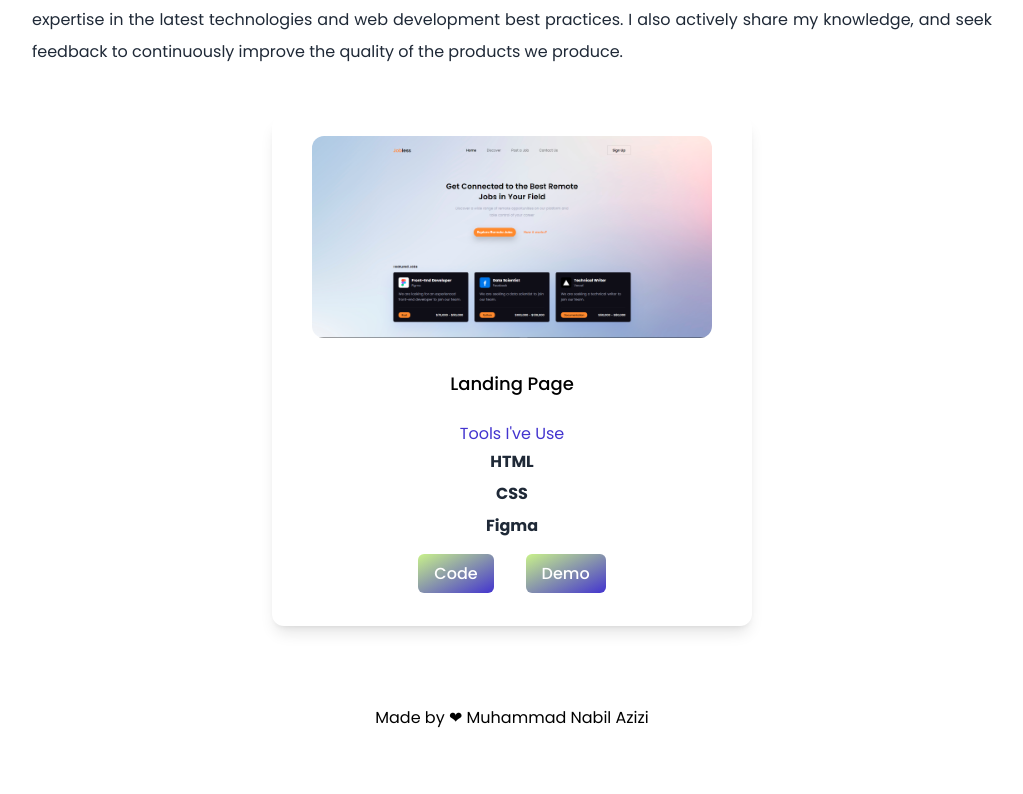
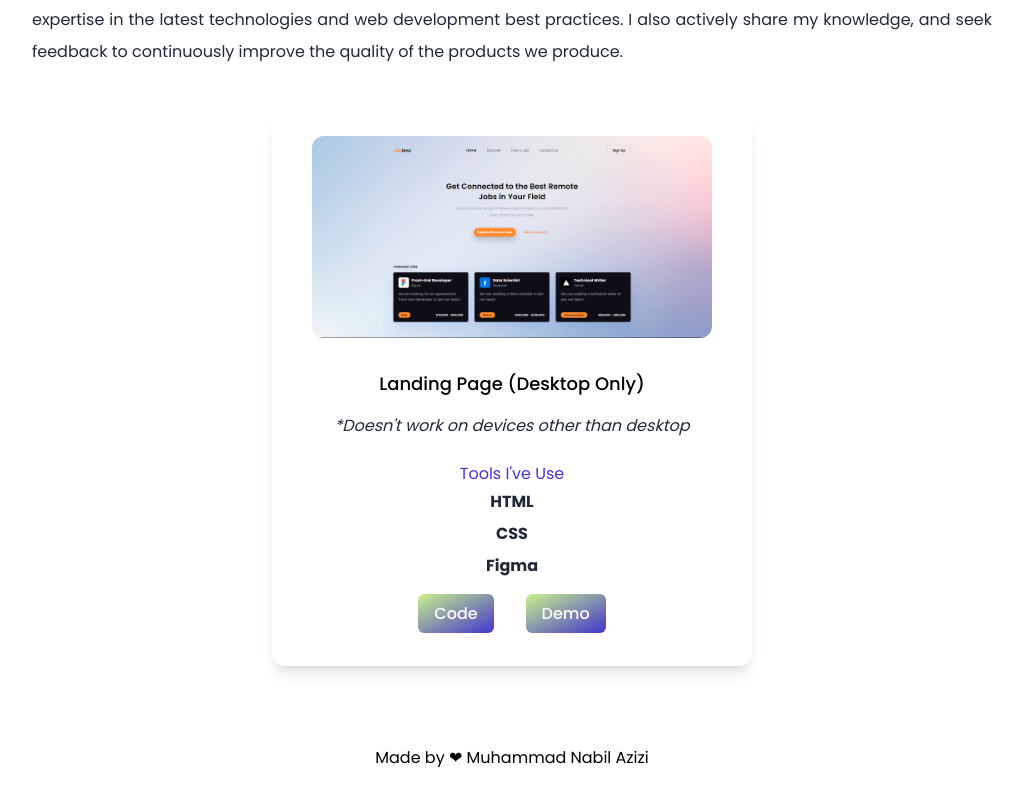
Before and after one commit to NabilAzizii/Portfolio-NextJS, a Next.js app: page / in a window 1280 px wide. Shown: the part 3425-4219 px from the top of the page, without its empty margins (128-1151 px from the left). Before the commit the page ends 4179 px from the top, so only its background shows below. Built offline with nearby package versions, Linux system fonts and the light colour scheme.

Commit message:
Fix Projects Sections

```diff
--- a/src/app/page.js
+++ b/src/app/page.js
@@ -157,7 +157,8 @@ export default function Home() {
               <div className="flex justify-center items-center ">
                 <Image src={jobless} width={400} height={300} className="rounded-xl hover:shadow-md hover:scale-105 transition-all duration-200" />
               </div>
-              <h3 className="text-lg  font-medium pt-8 pb-2">Landing Page</h3>
+              <h3 className="text-lg  font-medium pt-8 pb-2">Landing Page (Desktop Only)</h3>
+              <p className="lg:text-base text-xs py-2 leading-8 text-gray-800 italic ">*Doesn't work on devices other than desktop</p>
               <h4 className="pt-4 text-[#4334cf]">Tools I've Use</h4>
               <p className="text-gray-800 py-1 font-bold">HTML</p>
               <p className="text-gray-800 py-1 font-bold">CSS</p>
```
